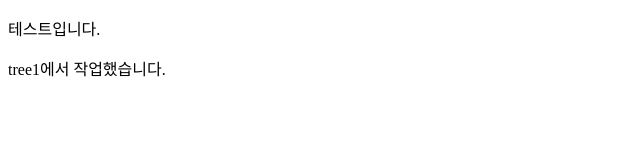
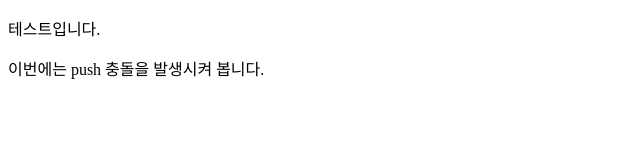
Before and after one commit to joyful0920/super-tree2, a plain HTML site: page index.html in a window 1280 px wide. Shown: the whole page, without its empty margins (0-640 px from the left). Drawn offline with Linux system fonts and the light colour scheme.

Commit message:
Update p tag in super1

```diff
--- a/index.html
+++ b/index.html
@@ -8,6 +8,6 @@
   </head>
   <body>
     <p>테스트입니다.</p>
-    <p>tree1에서 작업했습니다.</p>
+    <p>이번에는 push 충돌을 발생시켜 봅니다.</p>
   </body>
 </html>
```
